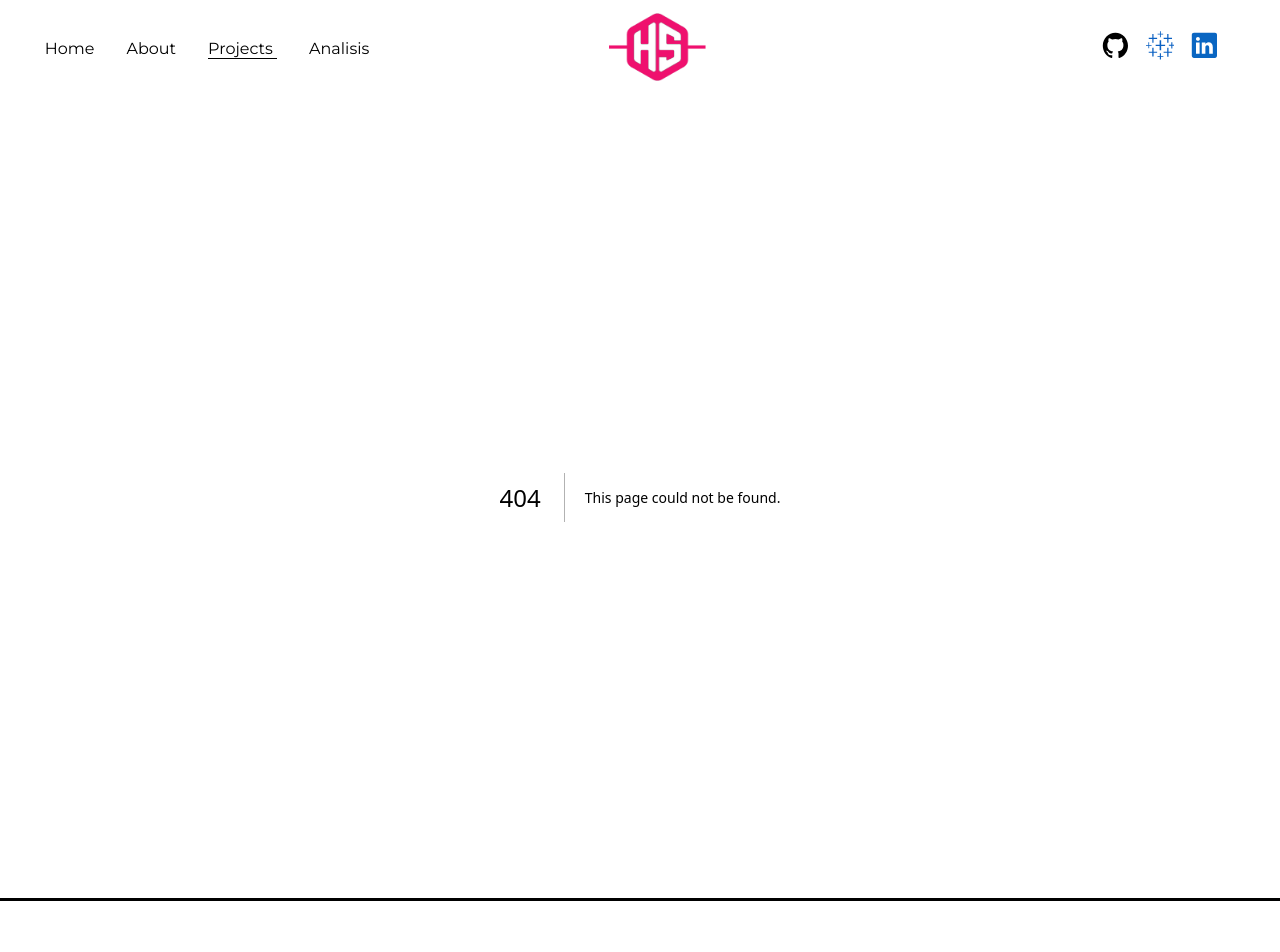
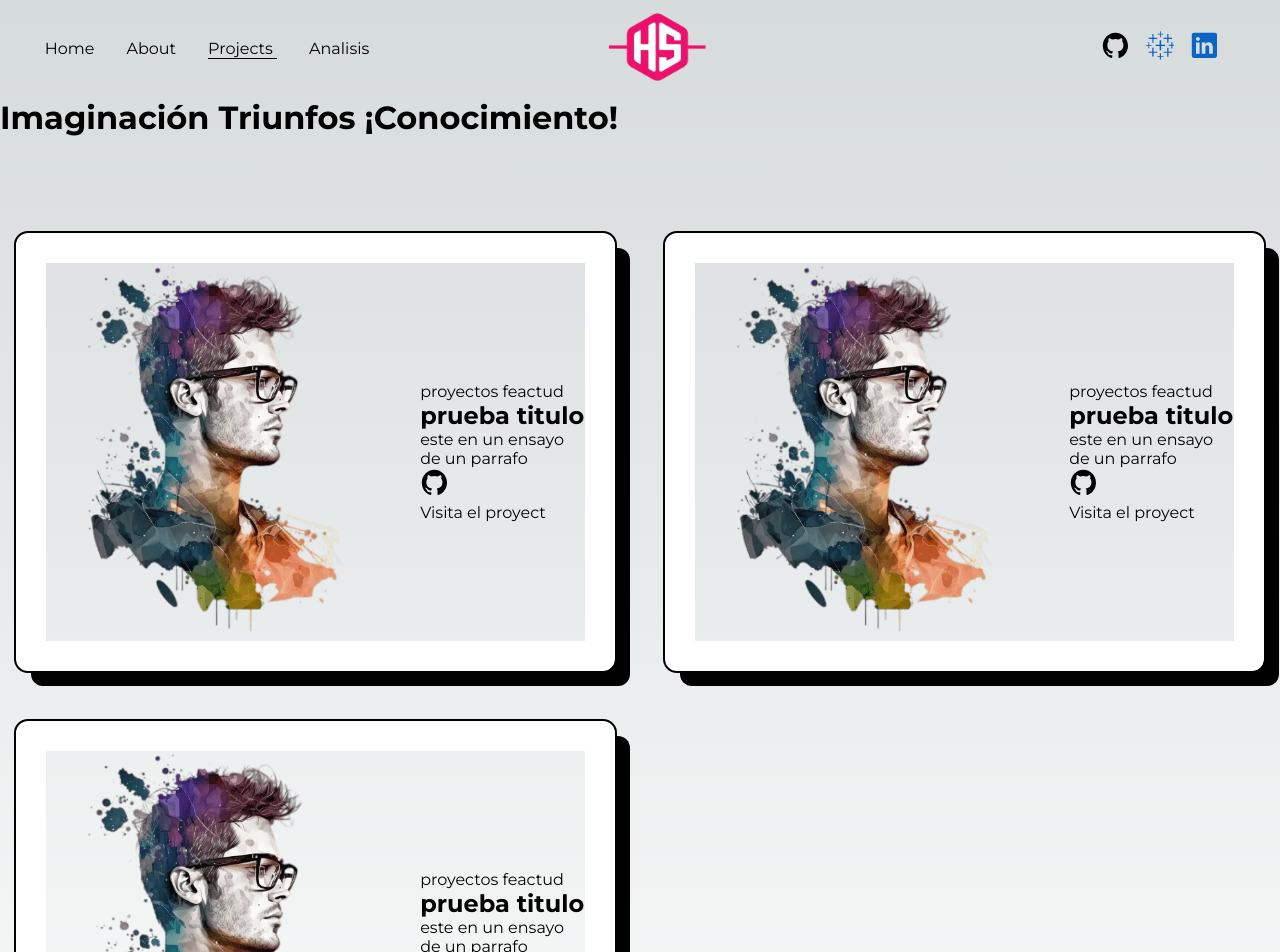
Before and after one commit to heynar-max/portafoliu, a Next.js app: page /projects in a window 1280 px wide. Before the commit this address had no page. Shown: the top 952 px of the page. Built offline with nearby package versions, Linux system fonts and the light colour scheme.

Commit message:
page_project

```diff
--- a/src/components/analisis_datos/Analisis.jsx
+++ b/src/components/projects/Projects.jsx
@@ -2,9 +2,9 @@ import Image from 'next/image'
 import Link from 'next/link'
 import React from 'react'
 import { Github } from '../icon'
-import styles from './Analisis.module.css'
+import styles from './Project.module.css'
 
-const Article = ({type, title, summary, img, link, github}) => {
+const Projects = ({type, title, summary, img, link, github}) => {
     return (
         <article className={styles.project_container}>
             <div className={styles.project_flex}>
@@ -27,4 +27,4 @@ const Article = ({type, title, summary, img, link, github}) => {
     )
 }
 
-export default Article
+export default Projects
--- /dev/null
+++ b/src/pages/projects.jsx
@@ -0,0 +1,54 @@
+import Projects from '@/components/projects/Projects'
+import Head from 'next/head'
+import React from 'react'
+import styles from '@/styles/Home.module.css'
+import developer from '../../public/image/developer.png'
+
+const projects = () => {
+    return (
+        <>
+        <Head>
+            <title>Proyectos</title>
+            <meta name="description" content="Generated by create next app" />
+        </Head>
+        <main>
+            <div>
+                <h1>Imaginación Triunfos ¡Conocimiento!</h1>
+            <div>
+                <div className={styles.project_container}>
+                    <Projects
+                    title="prueba titulo"
+                    img={developer}
+                    summary="este en un ensayo de un parrafo"
+                    link="/"
+                    github="/"
+                    type="proyectos feactud"
+                    />
+
+                    <Projects
+                    title="prueba titulo"
+                    img={developer}
+                    summary="este en un ensayo de un parrafo"
+                    link="/"
+                    github="/"
+                    type="proyectos feactud"
+                    />
+
+                    <Projects
+                    title="prueba titulo"
+                    img={developer}
+                    summary="este en un ensayo de un parrafo"
+                    link="/"
+                    github="/"
+                    type="proyectos feactud"
+                    />
+                </div>
+            </div>
+            </div>
+
+        </main>
+    </>
+    )
+}
+
+export default projects
```
Also changed, not shown: src/components/projects/Project.module.css (renamed from src/components/analisis_datos/Analisis.module.css).
